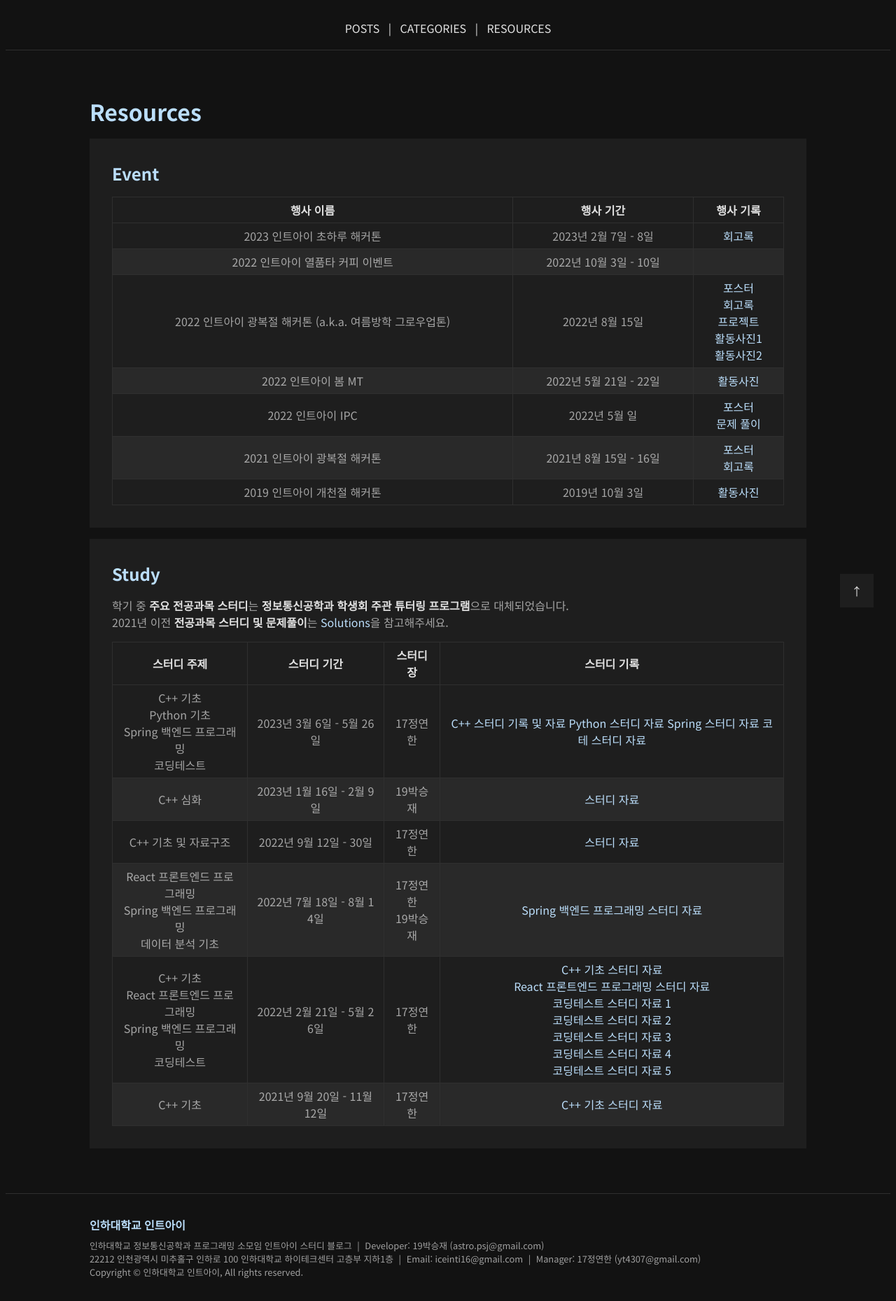
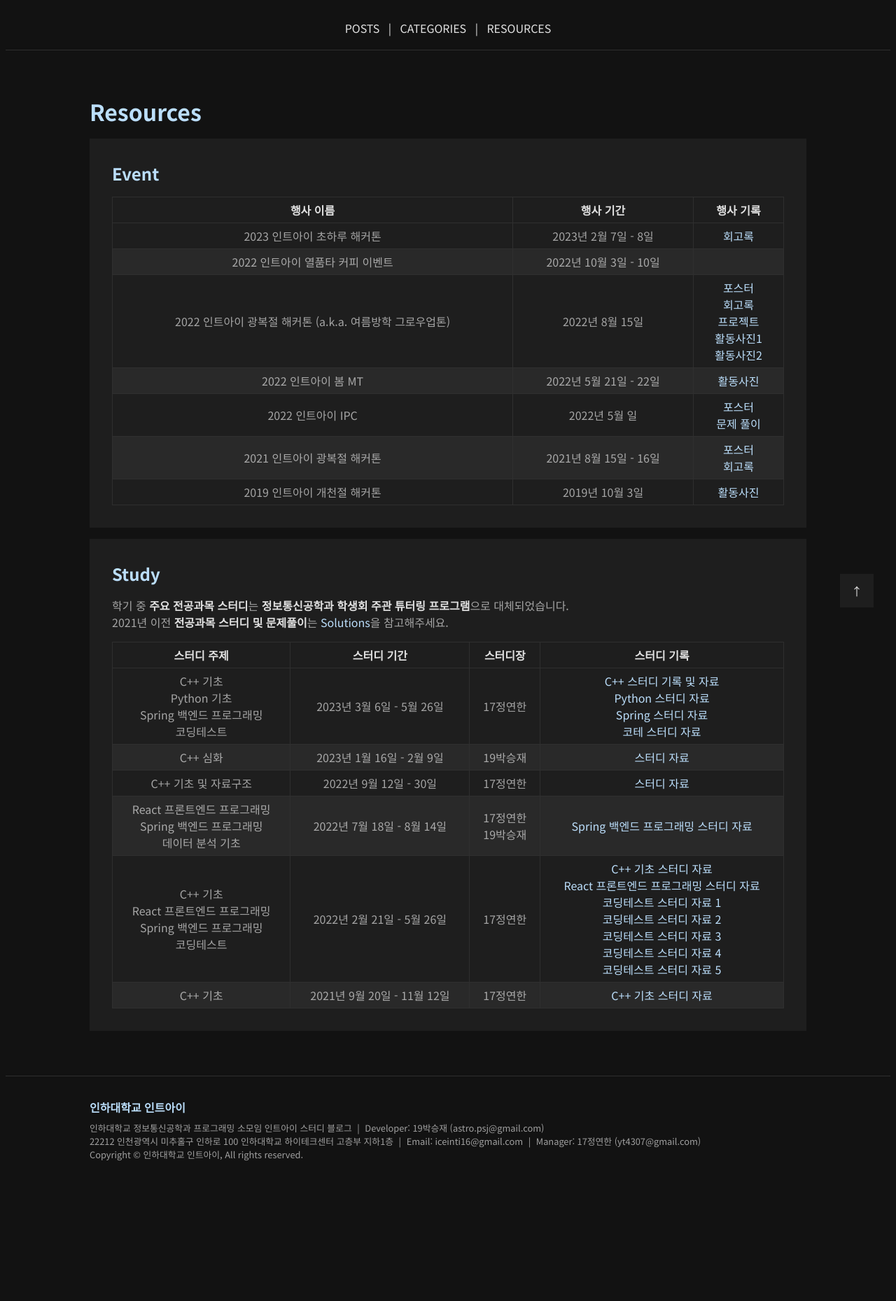
Before and after one commit to int-i/int-i.github.io, a Jekyll site: the page built from resources.html, in a window 1280 px wide. Shown: the whole page at 70% size. Built offline with Jekyll 4.4.1, drawn with Linux system fonts in a browser that asks for light colours; after the commit the page ends 1691 px from its top, so only the background shows below that.

```diff
--- a/resources.html
+++ b/resources.html
@@ -100,10 +100,10 @@ title: 자료실
               <td>2023년 3월 6일 - 5월 26일</td>
               <td>17정연한</td>
               <td>
-                <a href="https://github.com/int-i/2023-1-cpp-study">C++ 스터디 기록 및 자료</a>
-                <a href="https://octagonal-shop-c71.notion.site/2023-1-Python-2a229ed2d39b4d9bb00c11f293fe9c95?pvs=4">Python 스터디 자료</a>
-                <a href="https://recondite-jupiter-b4c.notion.site/a61418099a8c442a805a5ce6b0f0a332?v=b0b41cc9a39f435c83fcc60276223ceb&pvs=4">Spring 스터디 자료</a>
-                <a href="https://octagonal-shop-c71.notion.site/50e481be61ac49798e24cebb95fb0dee?pvs=4">코테 스터디 자료</a>
+                <a href="https://github.com/int-i/2023-1-cpp-study">C++ 스터디 기록 및 자료</a><br />
+                <a href="https://octagonal-shop-c71.notion.site/2023-1-Python-2a229ed2d39b4d9bb00c11f293fe9c95?pvs=4">Python 스터디 자료</a><br />
+                <a href="https://recondite-jupiter-b4c.notion.site/a61418099a8c442a805a5ce6b0f0a332?v=b0b41cc9a39f435c83fcc60276223ceb&pvs=4">Spring 스터디 자료</a><br />
+                <a href="https://octagonal-shop-c71.notion.site/50e481be61ac49798e24cebb95fb0dee?pvs=4">코테 스터디 자료</a><br />
               </td>
             </tr>
             <tr>
```
